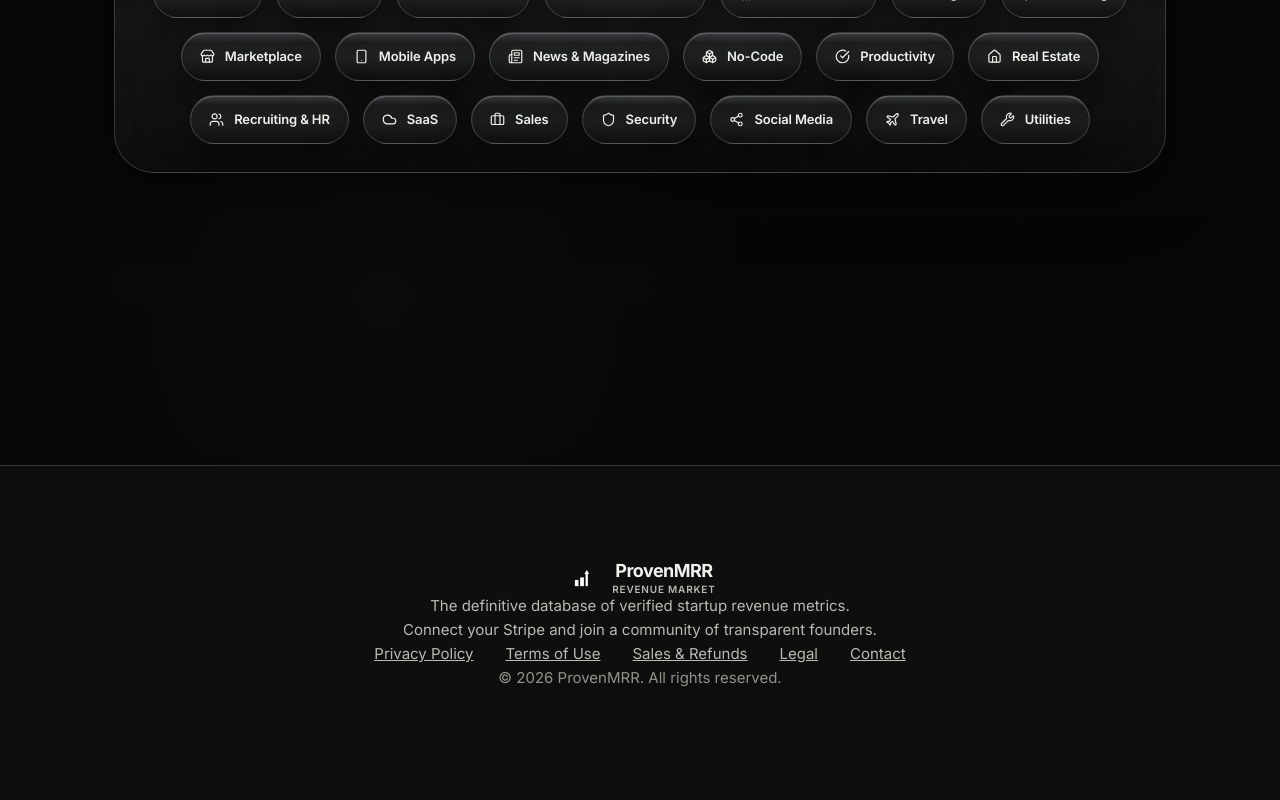
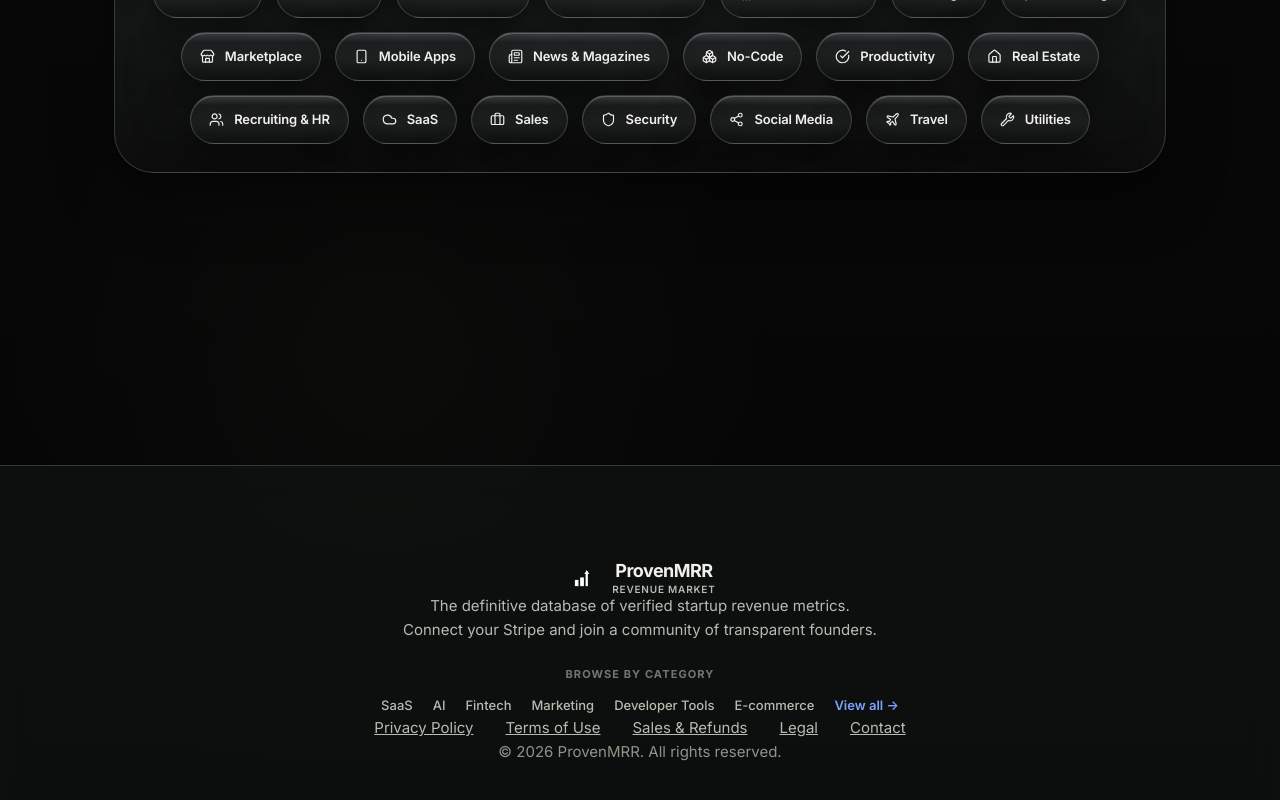
Before and after one commit to Munish87/ProvenMrrr, a Next.js app: page / in a window 1280 px wide. Shown: the part 1303-2103 px from the top of the page. Built offline with nearby package versions, Linux system fonts and the light colour scheme; no server answers; the database is empty.

Commit message:
seo: enhance structured data and metadata for better search ranking

```diff
--- a/app/layout.tsx
+++ b/app/layout.tsx
@@ -98,6 +98,20 @@
               "try{var t=localStorage.getItem('provenmrr-theme');if(t==='light'||t==='dark'){document.documentElement.dataset.theme=t;}}catch(e){}",
           }}
         />
+        <script
+          type="application/ld+json"
+          dangerouslySetInnerHTML={{
+            __html: JSON.stringify({
+              "@context": "https://schema.org",
+              "@type": "Organization",
+              "name": "ProvenMRR",
+              "url": "https://provenmrr.com",
+              "logo": "https://provenmrr.com/icon.png",
+              "sameAs": ["https://x.com/provenmrr"],
+              "description": "Verified startup revenue database and marketplace for founders and investors.",
+            }),
+          }}
+        />
       </head>
       <body className="antialiased" suppressHydrationWarning style={{ display: "flex", flexDirection: "column", minHeight: "100vh" }}>
         <div
--- a/app/page.tsx
+++ b/app/page.tsx
@@ -9,8 +9,8 @@
 import { getSaleStatusMap } from "@/lib/startup-sale-status";
 
 export const metadata = {
-  title: "ProvenMRR - The database of verified startup revenues",
-  description: "Connect Stripe. Verify MRR. Get an AI Health Score.",
+  title: "ProvenMRR - The #1 Verified Startup Revenue Database & Marketplace",
+  description: "Browse verified MRR data from real startups. Connect Stripe, verify your revenue, and securely connect with buyers and investors on the most trusted SaaS marketplace.",
 };
 
 // Revalidate the homepage every 10 minutes to serve it instantly from cache
--- a/app/startup/[id]/page.tsx
+++ b/app/startup/[id]/page.tsx
@@ -365,11 +365,40 @@
         "description": startup.description,
         "applicationCategory": startup.category || "BusinessApplication",
         "operatingSystem": "Web",
+        "applicationSubCategory": startup.category,
         "offers": startup.is_listed_for_sale ? {
             "@type": "Offer",
             "price": startup.asking_price,
-            "priceCurrency": "USD"
-        } : undefined
+            "priceCurrency": "USD",
+            "availability": "https://schema.org/InStock",
+            "url": `https://provenmrr.com/startup/${startup.slug || startup.id}`
+        } : undefined,
+        "image": startup.logo_url || "https://provenmrr.com/icon.png",
+    };
+
+    const breadcrumbLd = {
+        "@context": "https://schema.org",
+        "@type": "BreadcrumbList",
+        "itemListElement": [
+            {
+                "@type": "ListItem",
+                "position": 1,
+                "name": "Home",
+                "item": "https://provenmrr.com"
+            },
+            {
+                "@type": "ListItem",
+                "position": 2,
+                "name": "Browse Startups",
+                "item": "https://provenmrr.com/browse"
+            },
+            {
+                "@type": "ListItem",
+                "position": 3,
+                "name": startup.name,
+                "item": `https://provenmrr.com/startup/${startup.slug || startup.id}`
+            }
+        ]
     };
 
     return (
@@ -377,6 +406,10 @@
             <script
                 type="application/ld+json"
                 dangerouslySetInnerHTML={{ __html: JSON.stringify(jsonLd) }}
+            />
+            <script
+                type="application/ld+json"
+                dangerouslySetInnerHTML={{ __html: JSON.stringify(breadcrumbLd) }}
             />
             <Navbar user={user} />
 
--- a/components/layout/Footer.tsx
+++ b/components/layout/Footer.tsx
@@ -34,6 +34,38 @@
           Connect your Stripe and join a community of transparent founders.
         </p>
 
+        {/* Popular Categories for SEO */}
+        <div style={{ marginTop: 24, display: "flex", flexDirection: "column", alignItems: "center", gap: 12 }}>
+          <p style={{ fontSize: 11, fontWeight: 700, color: "var(--color-secondary)", textTransform: "uppercase", letterSpacing: "0.1em", opacity: 0.6 }}>
+            Browse by Category
+          </p>
+          <div style={{ display: "flex", flexWrap: "wrap", justifyContent: "center", gap: "10px 20px" }}>
+            {[
+              { label: "SaaS", slug: "saas" },
+              { label: "AI", slug: "artificial-intelligence" },
+              { label: "Fintech", slug: "fintech" },
+              { label: "Marketing", slug: "marketing" },
+              { label: "Developer Tools", slug: "developer-tools" },
+              { label: "E-commerce", slug: "e-commerce" },
+            ].map((cat) => (
+              <Link
+                key={cat.slug}
+                href={`/category/${cat.slug}`}
+                style={{ fontSize: 13, color: "var(--color-secondary)", textDecoration: "none", fontWeight: 500 }}
+                className="hover:text-[var(--color-text)] transition-colors"
+              >
+                {cat.label}
+              </Link>
+            ))}
+            <Link
+               href="/browse"
+               style={{ fontSize: 13, color: "var(--color-accent)", textDecoration: "none", fontWeight: 600 }}
+            >
+              View all &rarr;
+            </Link>
+          </div>
+        </div>
+
         {/* cleanly separated footer links */}
         <nav className="flex flex-wrap justify-center w-full" style={{ gap: "16px 32px" }}>
           {[
```
